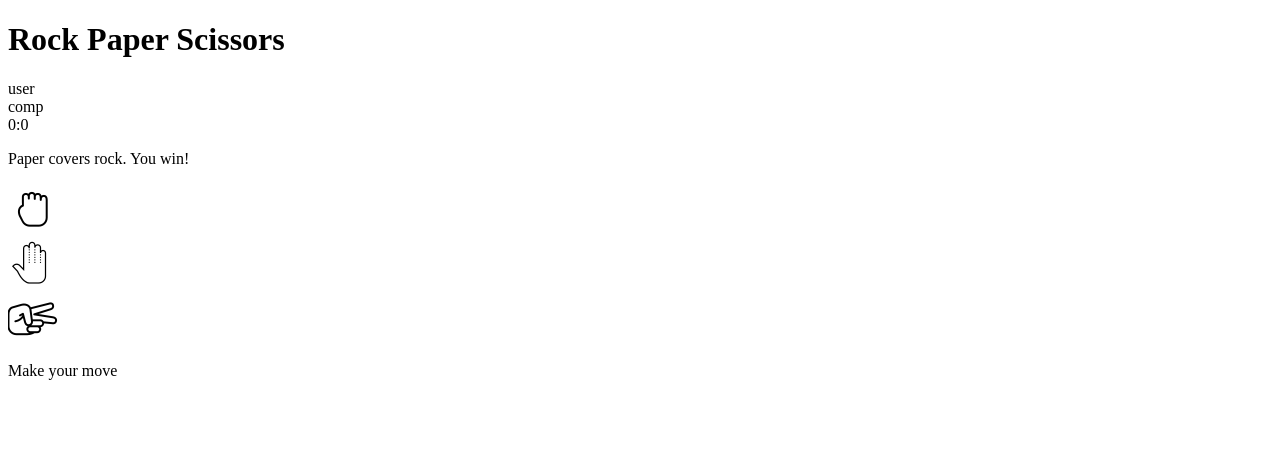
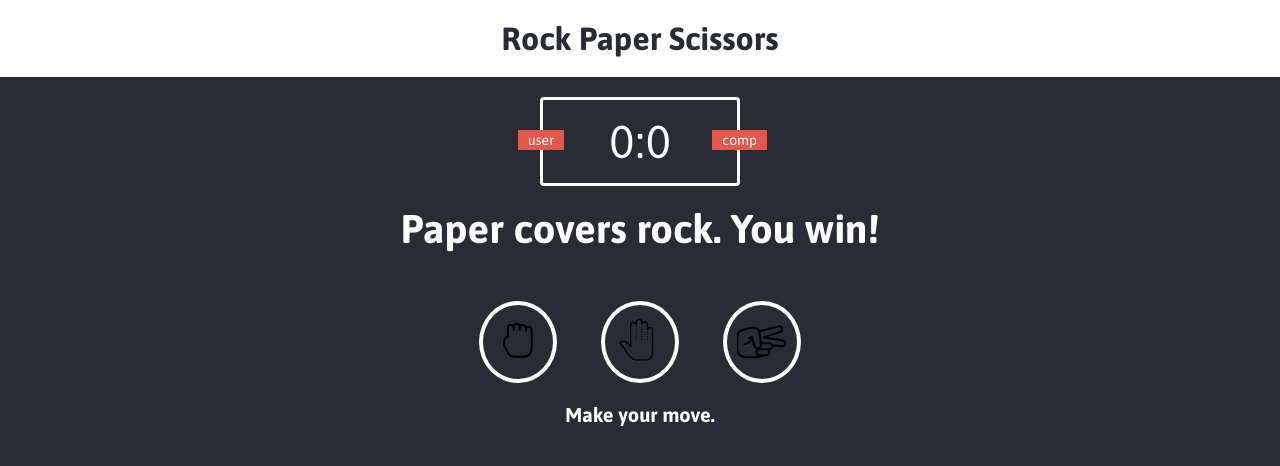
Before and after one commit to Lucas-Bluethner/RockPaperScissors, a plain HTML site: page index.html in a window 1280 px wide. Drawn offline with Linux system fonts and the light colour scheme.

Commit message:
Finished stylesheet

```diff
--- a/index.html
+++ b/index.html
@@ -5,6 +5,7 @@
     <title>Rock Paper Scissors Game</title>
     <link href="styles/style.css" rel="stylesheet" type="text/css">
     <script async src="scripts/main.js"></script>
+    <link href="https://fonts.googleapis.com/css?family=Asap:400,500,700" rel="stylesheet">
   </head>
   <body>
       <header>
@@ -33,6 +34,6 @@
           </div>
       </div>
 
-      <p id="action-message">Make your move</p>
+      <p id="action-message">Make your move.</p>
   </body>
 </html>
--- a/styles/style.css
+++ b/styles/style.css
@@ -0,0 +1,92 @@
+* {
+    margin: 0;
+    padding: 0;
+    box-sizing: border-box;
+}
+
+body {
+    background-color: #292C34;
+}
+
+header {
+    background: white;
+    padding: 20px;
+}
+
+header > h1 {
+    color: #292C34;
+    text-align: center;
+    font-family: 'Asap', sans-serif;
+}
+
+.score-board {
+    margin: 20px auto;
+    border: 3px solid white;
+    border-radius: 4px;
+    text-align: center;
+    width: 200px;
+    color: white;
+    font-size: 46px;
+    padding: 15px 20px;
+    font-family: 'Asap', sans-serif;
+    position: relative;
+}
+
+.badge {
+    background: #E2584D;
+    color: white;
+    font-size: 14px;
+    padding: 2px 10px;
+    font-family: 'Asap', sans-serif;
+}
+
+#user-label {
+    position: absolute;
+    top: 30px;
+    left: -25px;
+}
+
+#comp-label {
+    position: absolute;
+    top: 30px;
+    right: -30px;
+}
+
+.result {
+    font-size: 40px;
+    color: white
+}
+
+.result > p {
+    text-align: center;
+    font-weight: bold;
+    font-family: 'Asap', sans-serif;
+}
+
+.choices {
+    margin-top: 50px;
+    text-align: center;
+}
+
+.choice {
+    border: 4px solid white;
+    border-radius: 50%;
+    margin: 0 20px;
+    padding: 10px;
+    display: inline-block;
+    transition: all 0.3s ease;
+}
+
+.choice:hover {
+    cursor: pointer;
+    background: #24272F;
+}
+
+#action-message {
+    color: white;
+    text-align: center;
+    font-weight: bold;
+    font-family: 'Asap', sans-serif;
+    font-size: 20px;
+    margin-top: 20px;
+}
```
